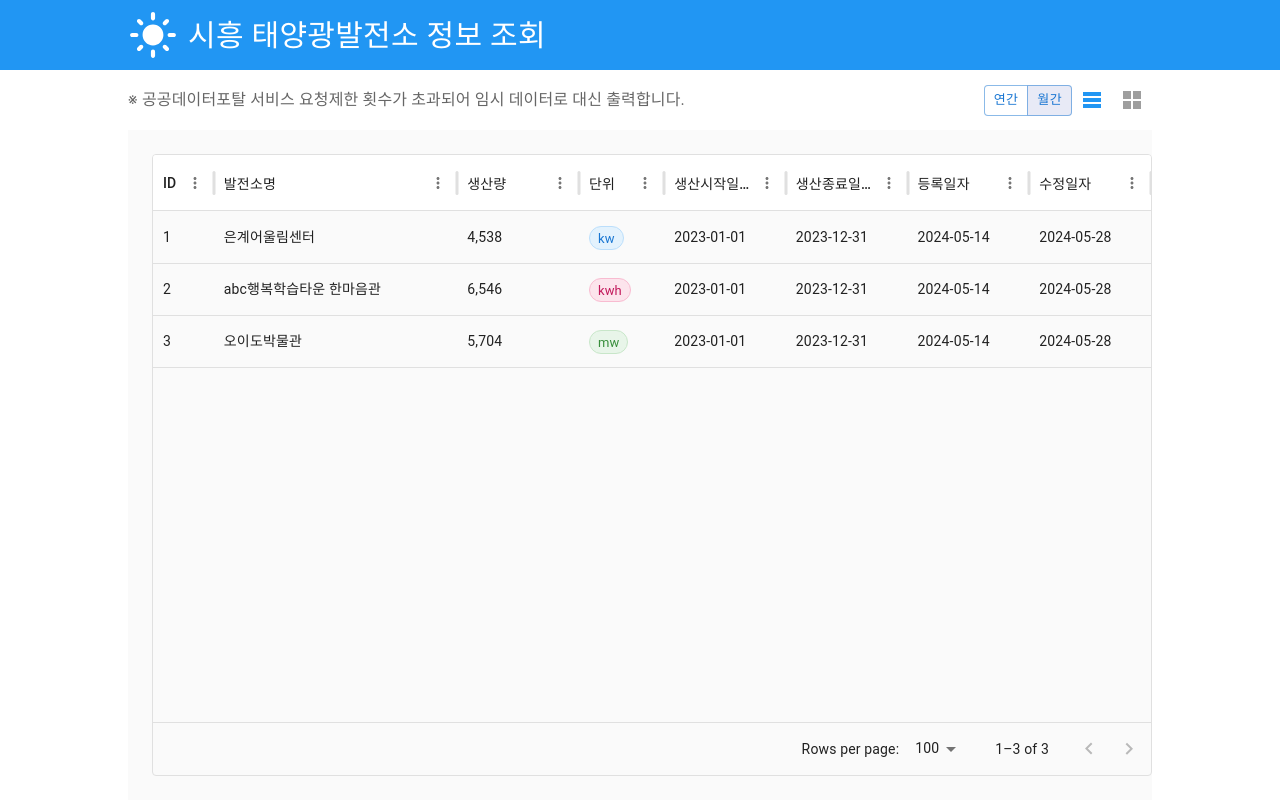
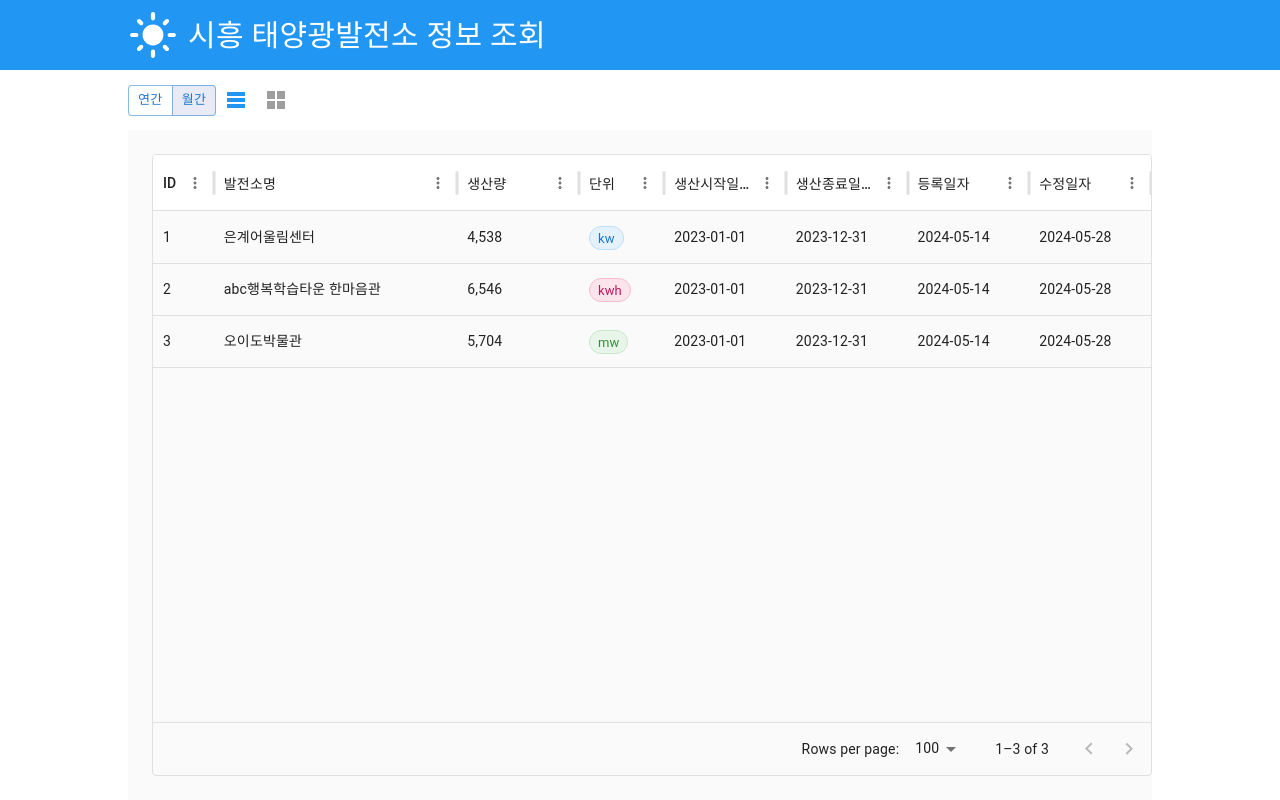
Before and after one commit to yoonovo/solarPowerProd, a React (Vite) app: page / in a window 1280 px wide. Built offline with nearby package versions, Linux system fonts and the light colour scheme; no server answers.

Commit message:
readme 내용 수정

```diff
--- a/src/pages/Main/Main.tsx
+++ b/src/pages/Main/Main.tsx
@@ -92,12 +92,6 @@ function Main() {
         <Typography sx={S.headerTitle}>시흥 태양광발전소 정보 조회</Typography>
       </S.HeaderBox>
       <S.SubContentsBox>
-        {!isData && (
-          <Typography color="textSecondary">
-            ※ 공공데이터포탈 서비스 요청제한 횟수가 초과되어 임시 데이터로 대신
-            출력합니다.
-          </Typography>
-        )}
         <Box>
           <ButtonGroup size="small">
             <Button
@@ -120,6 +114,12 @@ function Main() {
             <GridViewSharpIcon sx={S.activeIcon(listTypeOpt, "카드형")} />
           </IconButton>
         </Box>
+        {isData && (
+          <Typography color="textSecondary">
+            ※ 공공데이터포탈 서비스 요청제한 횟수가 초과되어 임시 데이터로 대신
+            출력합니다.
+          </Typography>
+        )}
       </S.SubContentsBox>
       <S.DataContentsBox>
         {listTypeOpt === "카드형" ? (
```
Also changed, not shown: 1 other file (tests, documents, lock files or other folders).
